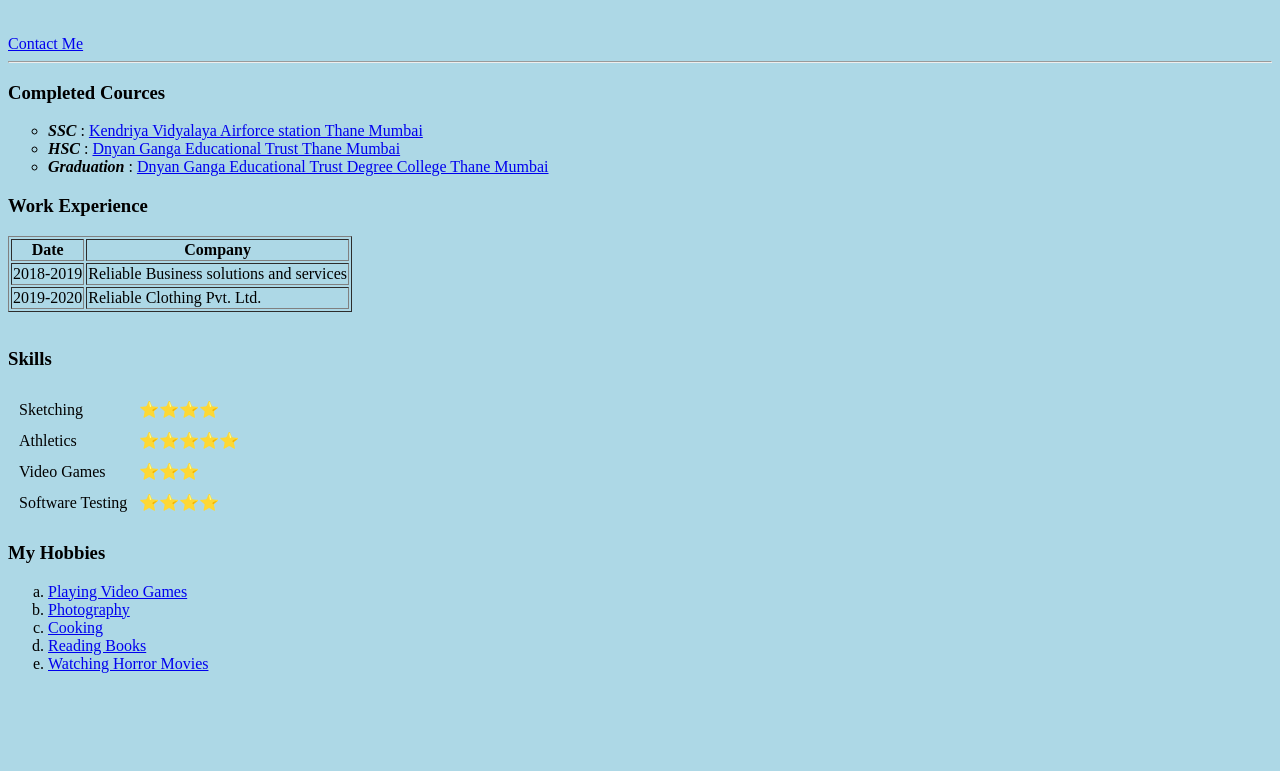
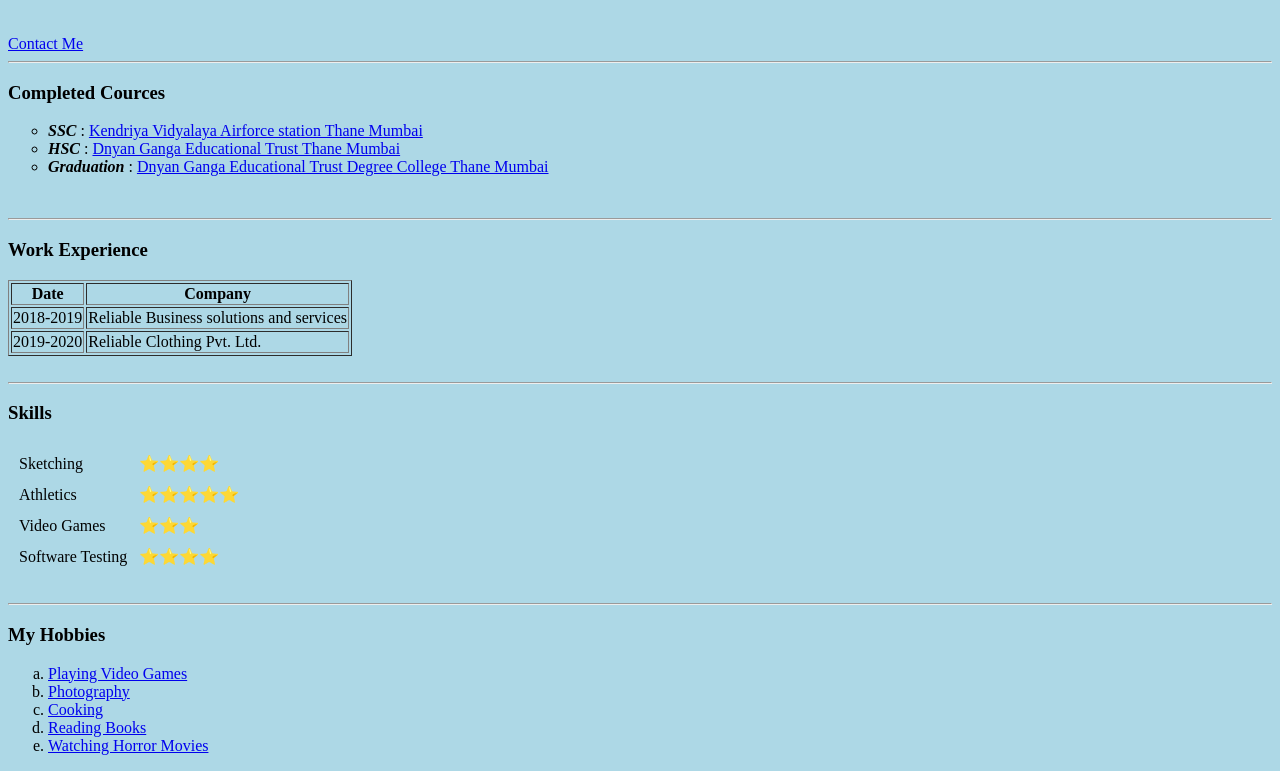
Before and after one commit to SunnyFernandiz007/personalsite, a plain HTML site: page index.html in a window 1280 px wide. Shown: the part 466-1237 px from the top of the page. Before the commit the page ends 1155 px from the top, so only its background shows below. Drawn offline with Linux system fonts and the light colour scheme.

Commit message:
Update index.html

```diff
--- a/index.html
+++ b/index.html
@@ -34,6 +34,8 @@
     <li><strong><em>HSC</em></strong> : <a href="http://dgetcollege-edu.org/">Dnyan Ganga Educational Trust Thane Mumbai</a></li>
     <li><strong><em>Graduation</em></strong> : <a href="http://dgetcollege-edu.org/">Dnyan Ganga Educational Trust Degree College Thane Mumbai</a></li>
   </ul>
+  <br>
+  <hr>
   <h3>Work Experience</h3>
   <table border="1">
     <thead>
@@ -54,6 +56,7 @@
     </tbody>
   </table>
   <br>
+  <hr>
   <h3>Skills</h3>
   <table cellspacing="10">
     <tr>
@@ -73,6 +76,8 @@
       <td>⭐⭐⭐⭐</td>
     </tr>
   </table>
+  <br>
+  <hr>
   <h3>My Hobbies</h3>
   <ol type="a">
     <li><a href="https://en.wikipedia.org/wiki/Video_game">Playing Video Games</a></li>
```
